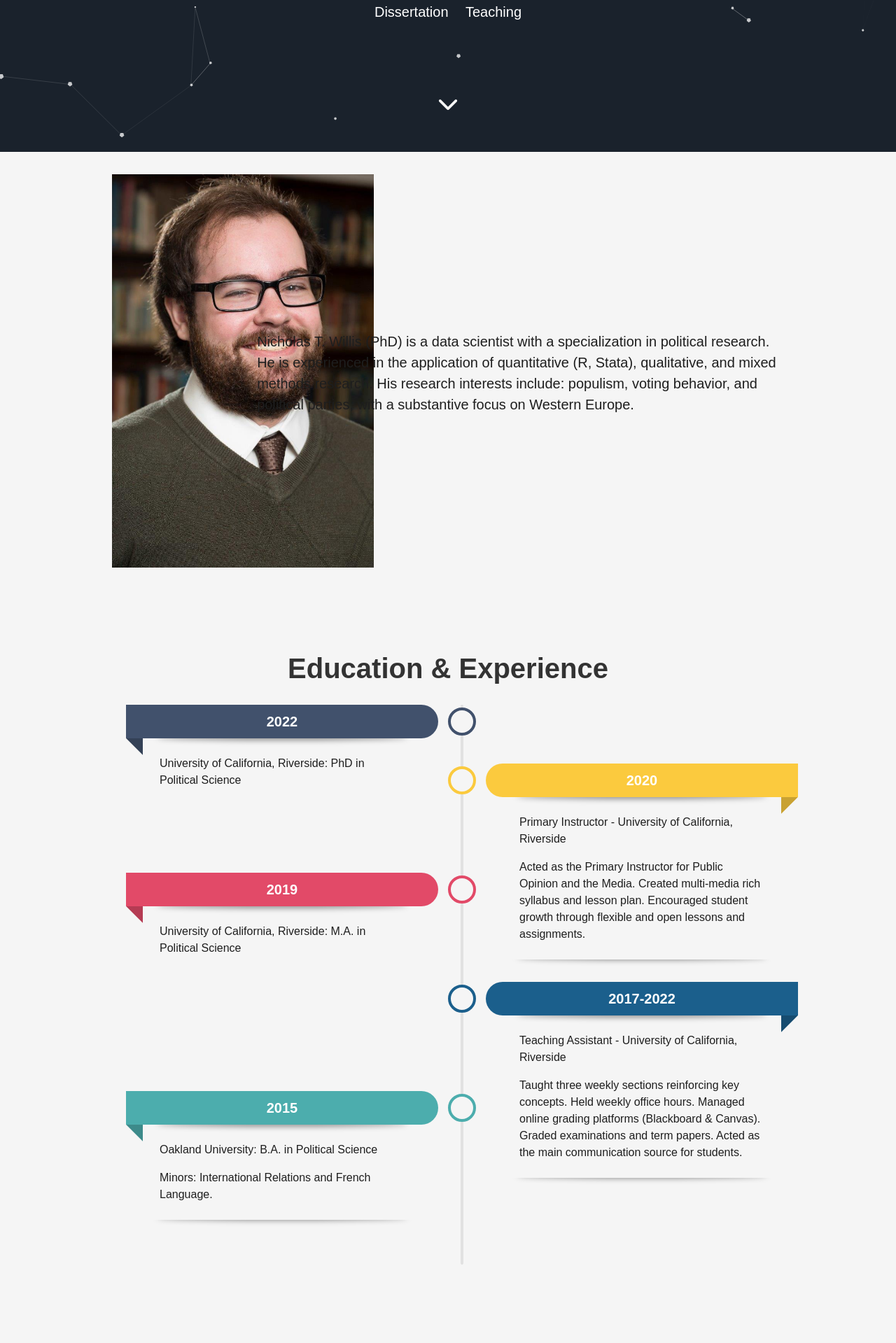
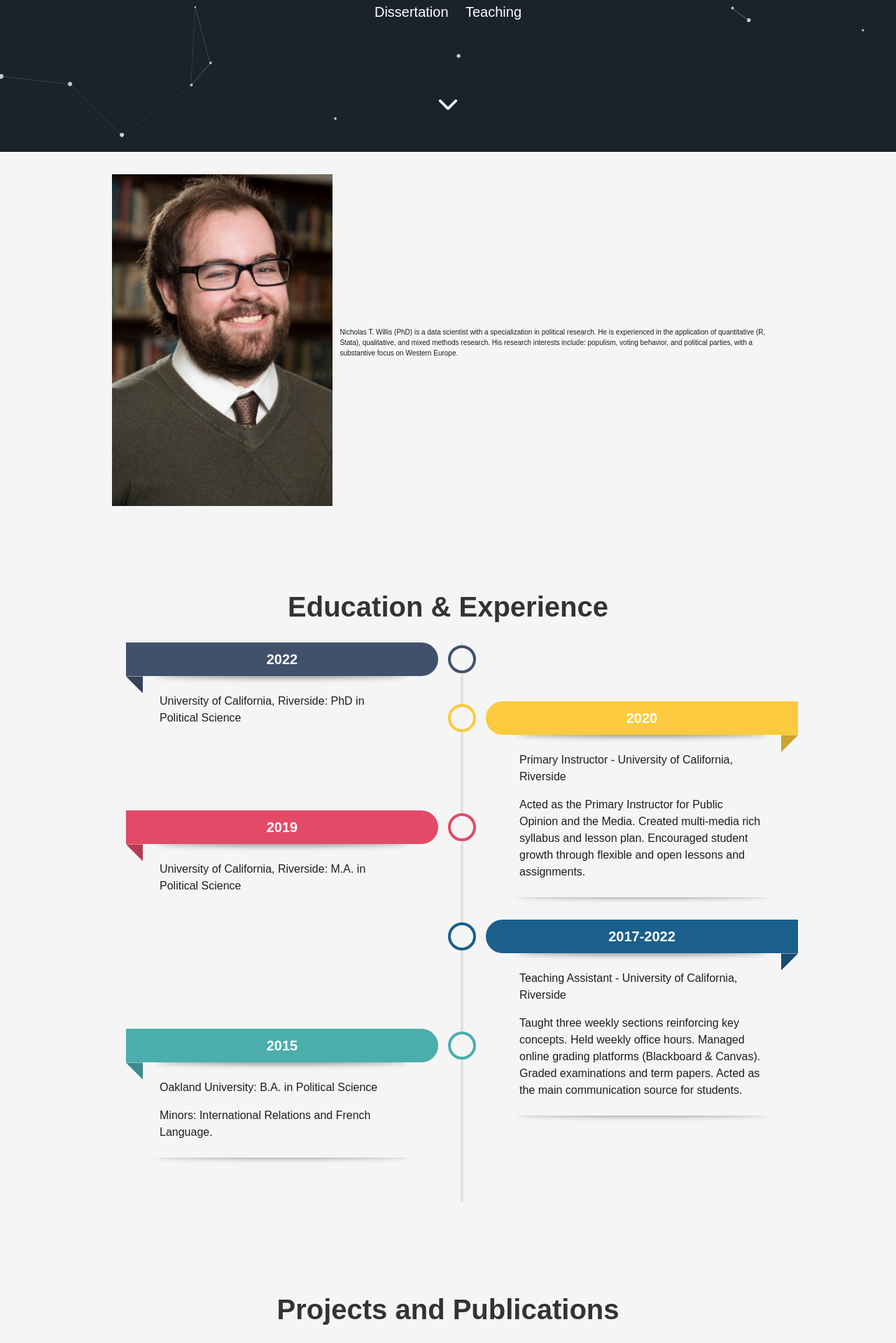
Before and after one commit to SimplyWillis/nicholastwillis, a Jekyll site: the page built from index.html, in a window 1280 px wide. Shown: the part 683-2602 px from the top of the page at 70% size. Built offline with Jekyll 4.4.1, drawn with Linux system fonts in a browser that asks for light colours; nearby versions of some CDN libraries.

Commit message:
Update about.html

```diff
--- a/_includes/about.html
+++ b/_includes/about.html
@@ -7,13 +7,13 @@
 }
 
 img {
-  max-width: 200%;
-  max-height:200%;
+  max-width: 100%;
+  max-height:100%;
 }
 
 .text {
-  font-size: 20px;
-  padding-left: 20px;
+  font-size: 10px;
+  padding-left: 10px;
 }
   </style>
   </head>
```
